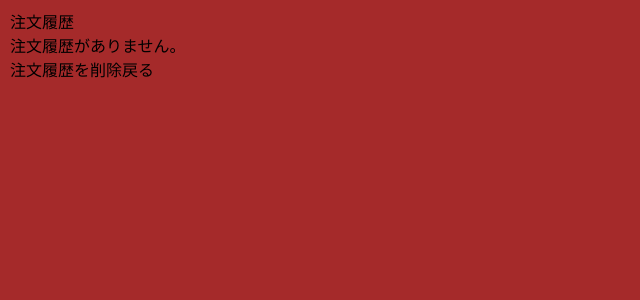
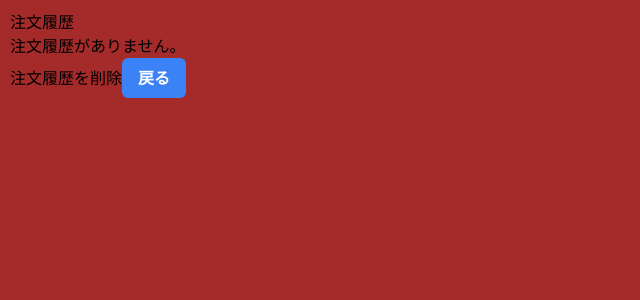
Before and after one commit to VerdantVermilion/gasto, a Next.js app: page /history in a window 1280 px wide. Shown: the top 300 px of the page, without its empty margins (0-640 px from the left). Built offline with nearby package versions, Linux system fonts and the light colour scheme.

Commit message:
backButtonの追加

```diff
--- /dev/null
+++ b/app/history/components/backButton/BackButton.module.css
@@ -0,0 +1,12 @@
+.backButton {
+    background-color: #3b82f6; /* blue-500 */
+    hover:bg-blue-700;
+    color: white;
+    font-weight: bold;
+    padding: 0.5rem 1rem;
+    border-radius: 0.375rem;
+  }
+
+  .backButton:hover {
+    background-color: #1d4ed8; /* blue-700 */
+  }
--- /dev/null
+++ b/app/history/components/backButton/BackButton.tsx
@@ -0,0 +1,18 @@
+// components/BackButton.tsx
+"use client";
+
+import React from 'react';
+import Link from 'next/link';
+import styles from './BackButton.module.css';
+
+const BackButton: React.FC = () => {
+  return (
+    <Link href="/order">
+      <button className={styles.backButton}>
+        戻る
+      </button>
+    </Link>
+  );
+};
+
+export default BackButton;
--- a/app/history/page.tsx
+++ b/app/history/page.tsx
@@ -2,6 +2,7 @@
 
 import React, { useEffect, useState } from "react";
 import Link from 'next/link';
+import BackButton from "./components/backButton/BackButton";
 
 interface Item {
   name: string;
@@ -69,9 +70,7 @@ const HistoryPage = () => {
         </>
       )}
       <button onClick={clearHistory}>注文履歴を削除</button>
-      <Link href="/">
-        <button>戻る</button>
-      </Link>
+      <BackButton />
     </div>
   );
 };
--- a/app/order/components/nigiriButton/NigiriButton.module.css
+++ b/app/order/components/nigiriButton/NigiriButton.module.css
@@ -44,3 +44,8 @@
 .number {
   color: white;
 }
+
+.price {
+  text-align: center;
+  display: inline-block;
+}
--- a/app/order/components/nigiriButton/NigiriButton.tsx
+++ b/app/order/components/nigiriButton/NigiriButton.tsx
@@ -124,7 +124,8 @@ const NigiriButton = ({ category, onItemClick }: NigiriButtonProps) => {
             key={item.name}
             onClick={() => onItemClick(item)}
           >
-            {item.name}
+            <div>{item.name}</div>
+            <div className={styled.price}>{item.price}円</div>
           </li>
         ))}
       </ul>
```
Also changed, not shown: app/history/History.module.css (added, +41 -0 lines).
